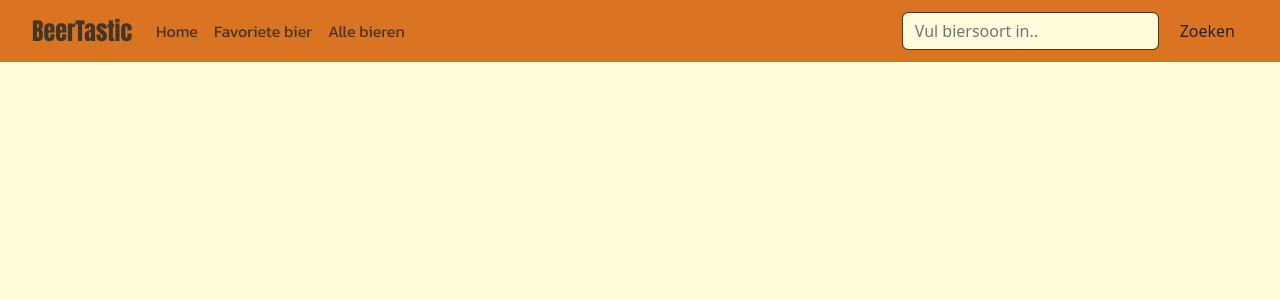
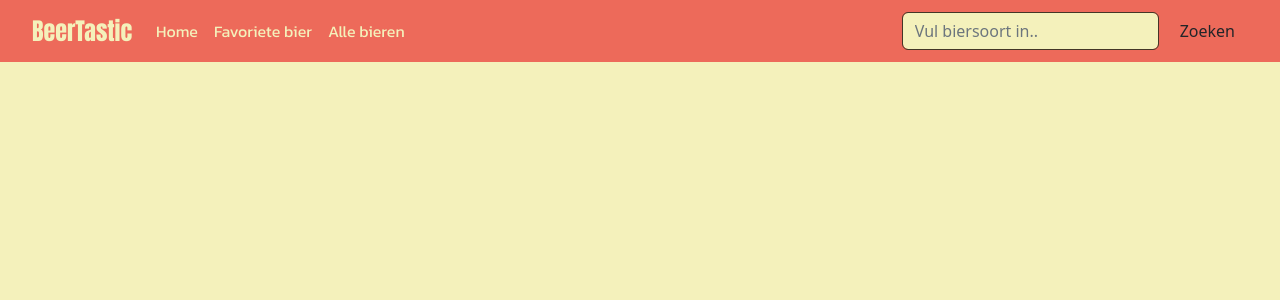
Before and after one commit to John97091065/We-Like-Beer, a PHP site: page /new.php in a window 1280 px wide. Shown: the top 300 px of the page. Run offline with PHP 8.4, Linux system fonts and the light colour scheme.

Commit message:
Update style.css
retro look vanilla

```diff
--- a/style.css
+++ b/style.css
@@ -1,20 +1,20 @@
 body {
-  background-color: #fffbdb;
+  background-color: #f4f1bb;
 }
 
 .nav-container {
-  background-color: #da7422;
+  background-color: #ed6a5a;
 }
 
 .navbar-brand {
   font-family: "Anton", sans-serif;
   font-size: 1.5em;
-  color: #443627 !important;
+  color: #f4f1bb !important;
 }
 
 .nav-item > a {
   font-family: "Kanit", sans-serif;
-  color: #443627 !important;
+  color: #f4f1bb !important;
 }
 
 /* Grow Shadow */
@@ -32,18 +32,18 @@ body {
 .hvr-grow-shadow:hover,
 .hvr-grow-shadow:focus,
 .hvr-grow-shadow:active {
-  box-shadow: 0 10px 10px -10px #da7422;
+  box-shadow: 0 10px 10px -10px #ed6a5a;
   -webkit-transform: scale(1.1);
   transform: scale(1.1);
 }
 
 .form-control {
   border-color: #443627;
-  background-color: #fffbdb;
+  background-color: #f4f1bb;
 }
 
 .form-control:focus {
-  border-color: #443627;
+  border-color: #9bc1bc;
   background-color: #fffbdb;
   box-shadow: 0 0 0 0.1rem #443627;
 }
```
